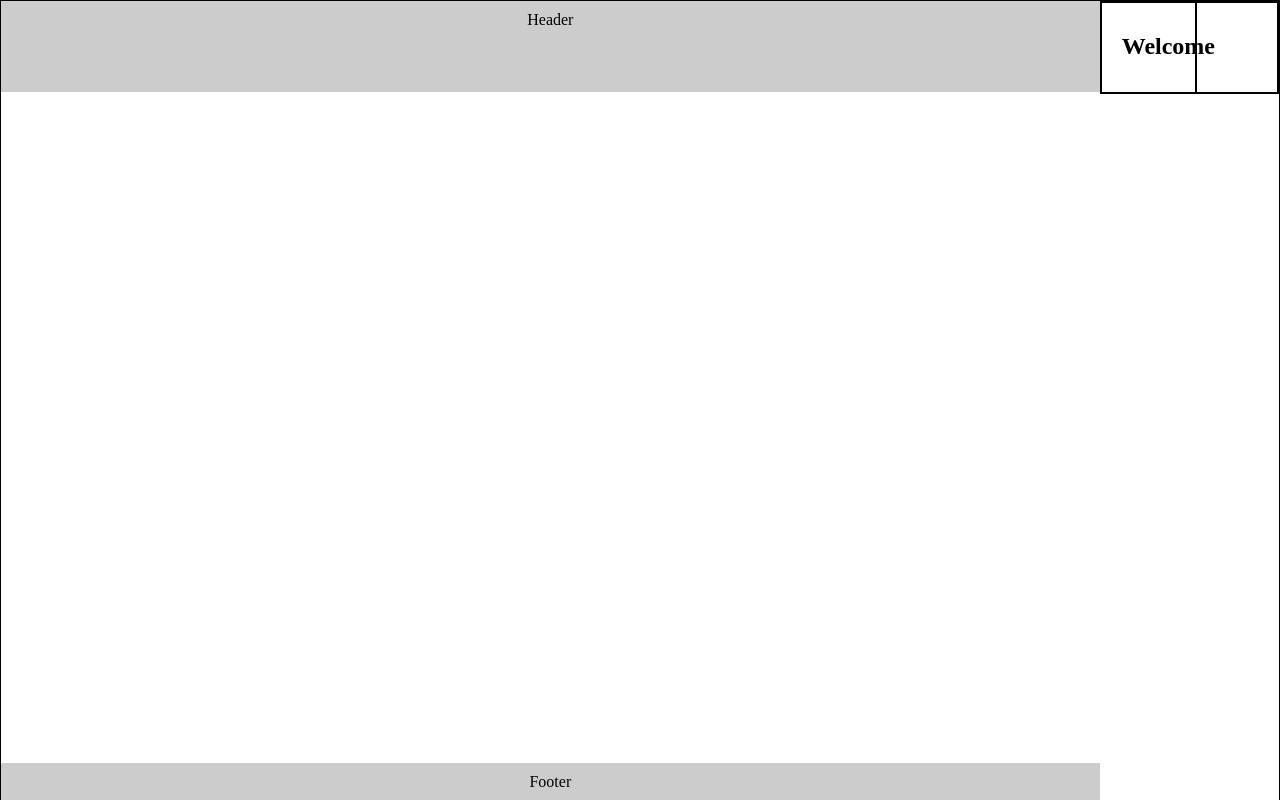
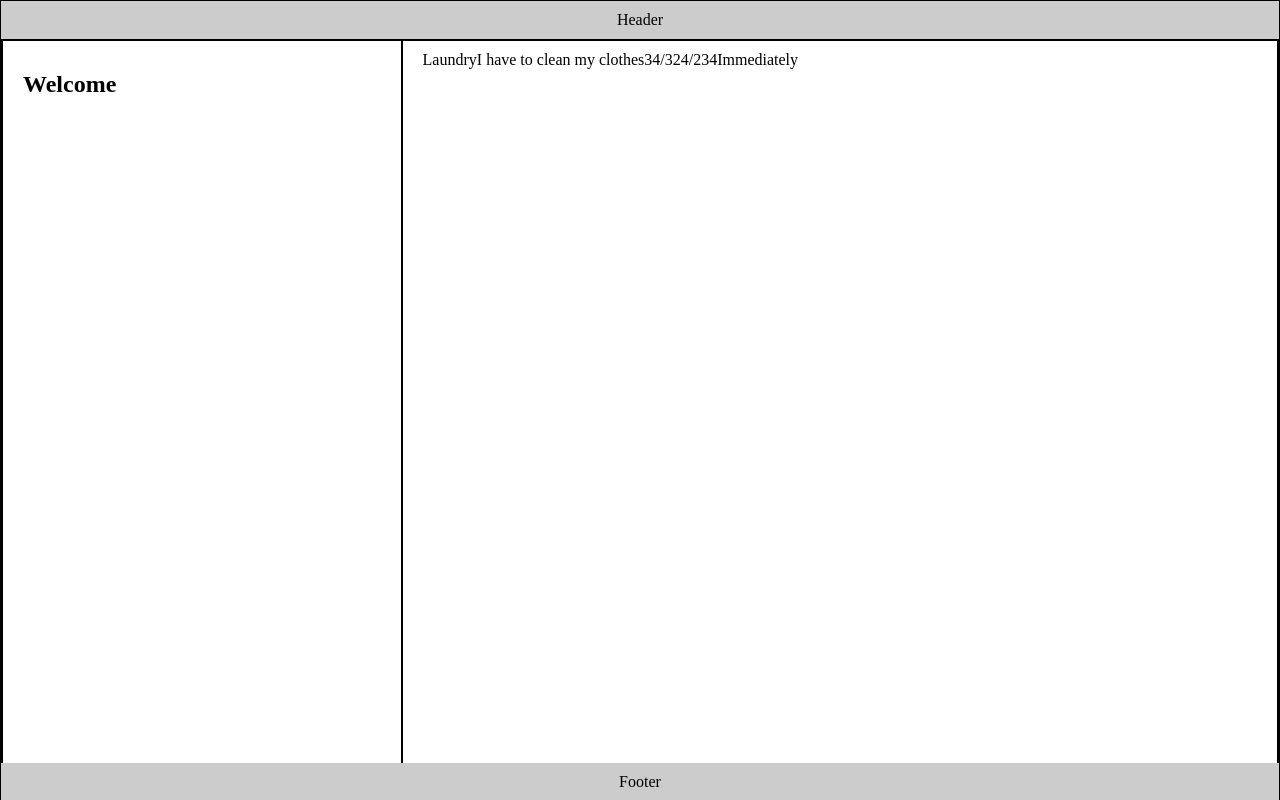
Before and after one commit to FateSaid/todo-list, a website built with webpack: page src/index.html in a window 1280 px wide. Built offline with nearby package versions, Linux system fonts and the light colour scheme.

Commit message:
change page layout to make it accessible

```diff
--- a/src/index.html
+++ b/src/index.html
@@ -8,7 +8,7 @@
 <body>
     <div class="container">
         <header>Header</header>
-        <div class="card">
+
             <div class="content">
                 <div class="sidebar">
                     <div class="sidebar-header">
@@ -21,7 +21,7 @@
                     </div>
                 </div>
             </div>
-        </div>
+
         <footer>Footer</footer>
     </div>
 
--- a/src/index.js
+++ b/src/index.js
@@ -4,7 +4,7 @@ import {task1 } from './todo.js';
 
 const listContainer = document.querySelector('.list-container');
 
-listContainer.textContent = '';
+
 for(let key in task1){
     const div = document.createElement('div');
     div.classList.add('list');
--- a/src/todo.js
+++ b/src/todo.js
@@ -1,14 +1,12 @@
-const functionOne = () => {
+
     const library = [];
 
     function ToDo(title, description, dueDate, priority){
         return {title, description, dueDate, priority}
     }
 
-    const task1 = ToDo('Laundry', 'I have to clean my clothes', '34/324/234', 'Immediately');
+    export const task1 = ToDo('Laundry', 'I have to clean my clothes', '34/324/234', 'Immediately');
 
-    console.table([task1]);
-
-}
-
-export{ functionOne };
+   for(let key in task1){
+    console.log(task1[key]);
+   }
```
